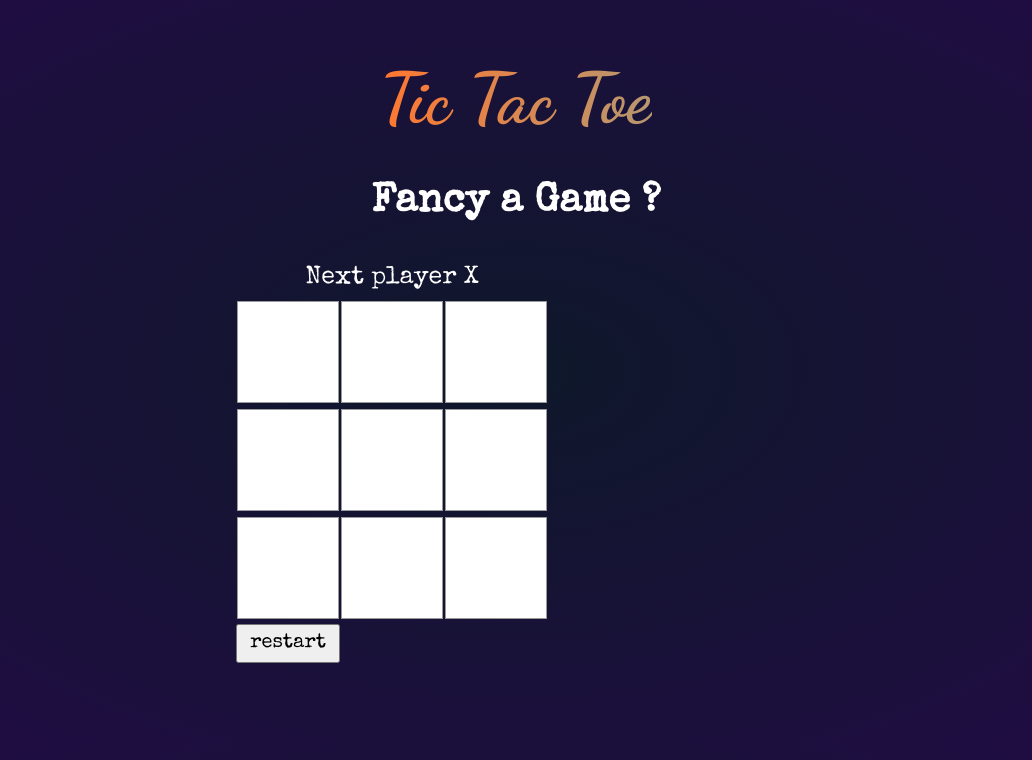
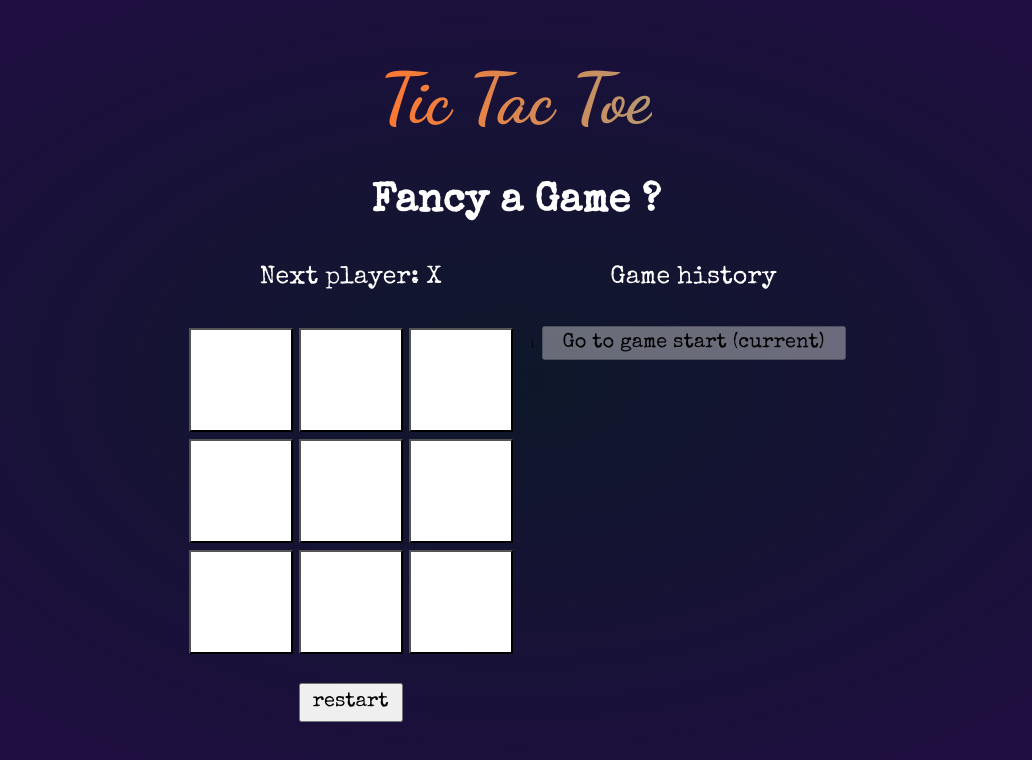
Before and after one commit to TheMelodyOfCode/React---Tic-Tac-Toe, a React (Create React App) app: page / in a window 1280 px wide. Shown: the top 760 px of the page, without its empty margins (124-1156 px from the left). Built offline with nearby package versions, Linux system fonts and the light colour scheme.

Commit message:
functionality and comments added

```diff
--- /dev/null
+++ b/src/components/board/board.component.jsx
@@ -0,0 +1,45 @@
+
+
+
+const Board =({onClick, squares})=>{
+
+
+    /**
+      * @param {String} i is the index of the square
+      * @returns the button/square with the index onClick */
+    function renderSquare(i) {
+      return (
+          <button type='button' className="game__board--square" onClick={() => onClick(i)}>
+          {squares[i]}
+        </button>
+      )
+    }
+
+    return (
+
+      <div className="game__board">
+          <div className="game__board--rowsContainer">
+              <div className="game__board--row">
+                  {renderSquare(0)}
+                  {renderSquare(1)}
+                  {renderSquare(2)}
+              </div>
+              <div className="game__board--row">
+                  {renderSquare(3)}
+                  {renderSquare(4)}
+                  {renderSquare(5)}
+              </div>
+              <div className="game__board--row">
+                  {renderSquare(6)}
+                  {renderSquare(7)}
+                  {renderSquare(8)}
+              </div>
+
+          </div>
+      </div>
+
+    )
+
+  }
+
+  export default Board;
--- a/src/components/game/game.component.jsx
+++ b/src/components/game/game.component.jsx
@@ -1,6 +1,84 @@
 import * as React from 'react'
+import { useLocalStorageState} from '../../utils/syncLocalStorage'
 
-// eslint-disable-next-line no-unused-vars
+import Board from '../board/board.component'
+
+const Game =()=>{
+
+// initial array/squares values
+const initialSquares = Array(9).fill(null)
+/**
+ * here we use the custom hook useLocalStorageState to preserve the state in localStorage
+ * also we returned here the steps into managed state ... */
+const [currentStep, setCurrentStep] = useLocalStorageState('tic-tac-toe:step', 0)
+const [history, setHistory] = useLocalStorageState('tic-tac-toe:history', [initialSquares])
+
+const currentSquares = history[currentStep]
+
+/** ... and then we derived other values of state based on that squares state,
+ * and even other derived values of state */
+  const nextValue = calculateNextValue(currentSquares)
+  const winner = calculateWinner(currentSquares)
+/** state value that's derived by state - all put together to get the status */
+  const status = calculateStatus(winner, currentSquares, nextValue)
+
+/** This function gets called by the click handler
+   * @param {String} square is an index
+   * a.e. the center square, will be `4`.*/
+function selectSquare(square) {
+/** if there's a winner; then we'll return.
+ *  Also, if there's a value in the squares at that particular index, then we'll have that return as well. */
+    if (winner || currentSquares[square]) {
+        return
+    }
+    const newHistory = history.slice(0, currentStep + 1)
+/** To avoid MUTATION (for more info, see README.md)
+ *  Instead of updating the squares directly, here's a copy of the squares.*/
+    const squaresCopy = [...currentSquares]
+    squaresCopy[square] = nextValue // the value of whoveres turn it was
+
+    setHistory([...newHistory, squaresCopy])
+    setCurrentStep(newHistory.length)
+
+    }
+
+    function restart() {
+    setHistory([initialSquares])
+    setCurrentStep(0)
+    }
+
+    const moves = history.map((stepSquares, step) => {
+        const desc = step === 0 ? 'Go to game start' : `Go to move #${step}`
+        const isCurrentStep = step === currentStep
+        return(
+        <li key={step} >
+        <button className="game__history--btn" disabled={isCurrentStep} onClick={() => setCurrentStep(step)} >
+          {desc} {isCurrentStep ? '(current)' : null}
+        </button>
+        </li>)
+      })
+
+    return (
+        <section className="game">
+                <div className="game__status">{status}</div>
+                <Board onClick={selectSquare} squares={currentSquares}/>
+                <button className="game__restart" onClick={restart}>
+                    restart
+                </button>
+            <div className="game__history--title">Game history</div>
+            <div className="game__history">
+                <ol className="game__history--orderedList">
+                    {moves}
+                </ol>
+            </div>
+        </section>
+    )
+
+}
+
+export default Game
+
+
 function calculateStatus(winner, squares, nextValue) {
     return winner
       ? `Winner: ${winner}`
@@ -9,12 +87,11 @@ function calculateStatus(winner, squares, nextValue) {
       : `Next player: ${nextValue}`
   }
 
-  // eslint-disable-next-line no-unused-vars
   function calculateNextValue(squares) {
     return squares.filter(Boolean).length % 2 === 0 ? 'X' : 'O'
   }
 
-  // eslint-disable-next-line no-unused-vars
+
   function calculateWinner(squares) {
     const lines = [
       [0, 1, 2],
@@ -34,110 +111,3 @@ function calculateStatus(winner, squares, nextValue) {
     }
     return null
   }
-
-const Board =()=>{
-
-      // 🐨 squares is the state for this component. Add useState for squares
-  const squares = Array(9).fill(null)
-
-  // 🐨 We'll need the following bits of derived state:
-  // - nextValue ('X' or 'O')
-  // - winner ('X', 'O', or null)
-  // - status (`Winner: ${winner}`, `Scratch: Cat's game`, or `Next player: ${nextValue}`)
-  // 💰 I've written the calculations for you! So you can use my utilities
-  // below to create these variables
-
-  // This is the function your square click handler will call. `square` should
-  // be an index. So if they click the center square, this will be `4`.
-  function selectSquare(square) {
-    // 🐨 first, if there's already winner or there's already a value at the
-    // given square index (like someone clicked a square that's already been
-    // clicked), then return early so we don't make any state changes
-    //
-    // 🦉 It's typically a bad idea to mutate or directly change state in React.
-    // Doing so can lead to subtle bugs that can easily slip into production.
-    //
-    // 🐨 make a copy of the squares array
-    // 💰 `[...squares]` will do it!)
-    //
-    // 🐨 set the value of the square that was selected
-    // 💰 `squaresCopy[square] = nextValue`
-    //
-    // 🐨 set the squares to your copy
-  }
-
-  function restart() {
-    // 🐨 reset the squares
-    // 💰 `Array(9).fill(null)` will do it!
-  }
-
-  function renderSquare(i) {
-    return (
-      <button className="game__board--square" onClick={() => selectSquare(i)}>
-        {squares[i]}
-      </button>
-    )
-  }
-
-  return (
-    <div>
-      {/* 🐨 put the status in the div below */}
-    <div className="game__status">Next player X</div>
-    <div className="game__board">
-        <div className="game__board--rowsContainer">
-            <div className="game__board--row">
-                {renderSquare(0)}
-                {renderSquare(1)}
-                {renderSquare(2)}
-            </div>
-            <div className="game__board--row">
-                {renderSquare(3)}
-                {renderSquare(4)}
-                {renderSquare(5)}
-            </div>
-            <div className="game__board--row">
-                {renderSquare(6)}
-                {renderSquare(7)}
-                {renderSquare(8)}
-            </div>
-            <button className="game__restart" onClick={restart}>
-                restart
-            </button>
-        </div>
-    </div>
-    </div>
-  )
-
-}
-
-
-const Game =()=>{
-
-    return (
-
-        <section className="game">
-            <Board />
-
-        {/* <div className="game__history--title">Game history</div>
-        <div className="game__history">
-            <ol className="game__history--orderedList">
-                <li > <button className="game__history--btn" >Go to game start</button> </li>
-                <li > <button className="game__history--btn" >Go to move #1</button> </li>
-                <li > <button className="game__history--btn" >Go to move #2</button> </li>
-                <li > <button className="game__history--btn" >Go to move #3</button> </li>
-                <li > <button className="game__history--btn" >Go to move #4</button> </li>
-                <li > <button className="game__history--btn" >Go to move #5</button> </li>
-                <li > <button className="game__history--btn" >Go to move #6</button> </li>
-                <li > <button className="game__history--btn" >Go to move #7</button> </li>
-                <li > <button className="game__history--btn" >Go to move #8</button> </li>
-                <li > <button className="game__history--btn" >Go to move #9</button> </li>
-            </ol>
-        </div> */}
-    </section>
-
-    )
-
-
-}
-
-export default Game
--- a/src/sass/components/_game.scss
+++ b/src/sass/components/_game.scss
@@ -6,8 +6,8 @@
     grid-template-columns: repeat(2, minmax(max-content, 1fr));
     grid-template-rows: repeat(3, minmax(min-content, max-content));
     justify-content: center;
-    column-gap: 2rem;
-    row-gap: 2rem;
+    column-gap: 2.5rem;
+    row-gap: 2.5rem;
 
     @include respond(phone-bg) {
         grid-template-columns: minmax(max-content, 1fr);
@@ -30,26 +30,28 @@
             grid-row: 2 / 3;
         }
 
+        // &--row {
+
+        // }
+
         &--square {
             background: #fff;
-            border: 1px solid #999;
-            font-size: 34px;
+            // border: 1px solid #999;
+            font-size: 4rem;
             font-weight: bold;
             font-family: $special-font-1;
-            line-height: 34px;
+            line-height: 4rem;
             height: 10rem;
             width: 10rem;
-            margin: 1px;
+            margin: .3rem;
 
-            padding: 0;
+            // padding: 0;
             text-align: center;
             cursor: pointer;
 
             &:focus {
                 outline: none;
-                // background: #ddd;
                 animation: changeColor-2 6s ease-in-out 2s infinite ;
-                animation-fill-mode: backwards;
             }
             &:hover {
                 transform: translateY(-.1rem);
--- /dev/null
+++ b/src/utils/syncLocalStorage.js
@@ -0,0 +1,34 @@
+import React from "react"
+/**
+* @param {String} key The key to set in localStorage for this value
+* @param {Object} defaultValue The value to use if it is not already in localStorage
+* @param {{serialize: Function, deserialize: Function}} options The serialize and deserialize functions to use (defaults to JSON.stringify and JSON.parse respectively) */
+
+export function useLocalStorageState(
+    key,
+    defaultValue = '',
+    { serialize = JSON.stringify, deserialize = JSON.parse } = {},
+    ) {
+
+    const [state, setState] = React.useState(
+        () => {
+            const valueInLocalStorage = window.localStorage.getItem(key)
+            if (valueInLocalStorage ) {
+                return deserialize(valueInLocalStorage)
+            }
+            return typeof defaultValue === 'function' ? defaultValue() : defaultValue
+        })
+
+    const prevKeyRef = React.useRef(key)
+
+    React.useEffect(() => {
+        const prevKey = prevKeyRef.current
+        if (prevKey !== key) {
+            window.localStorage.removeItem(prevKey)
+        }
+        prevKeyRef.current = key
+        window.localStorage.setItem(key, serialize(state))
+    }, [key, serialize, state])
+
+    return [state, setState]
+}
```
Also changed, not shown: 1 other file (tests, documents, lock files or other folders).
